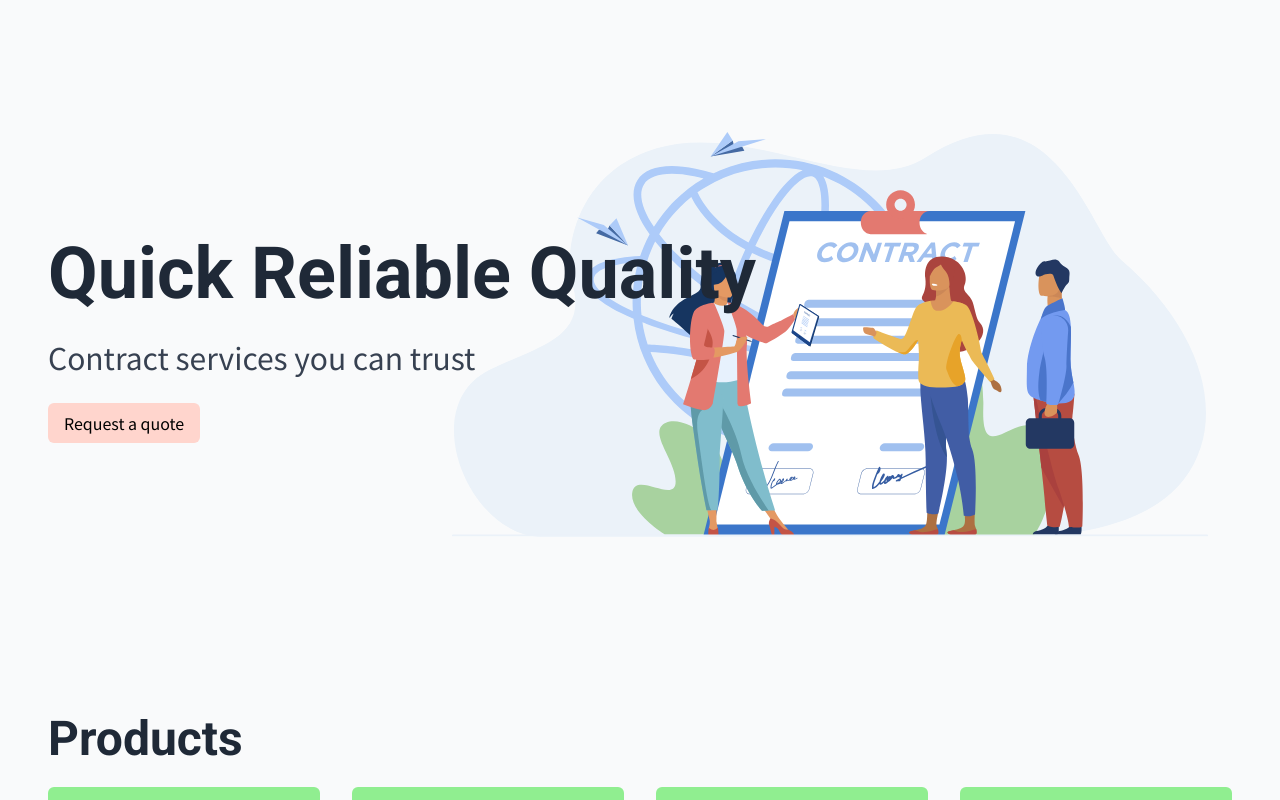
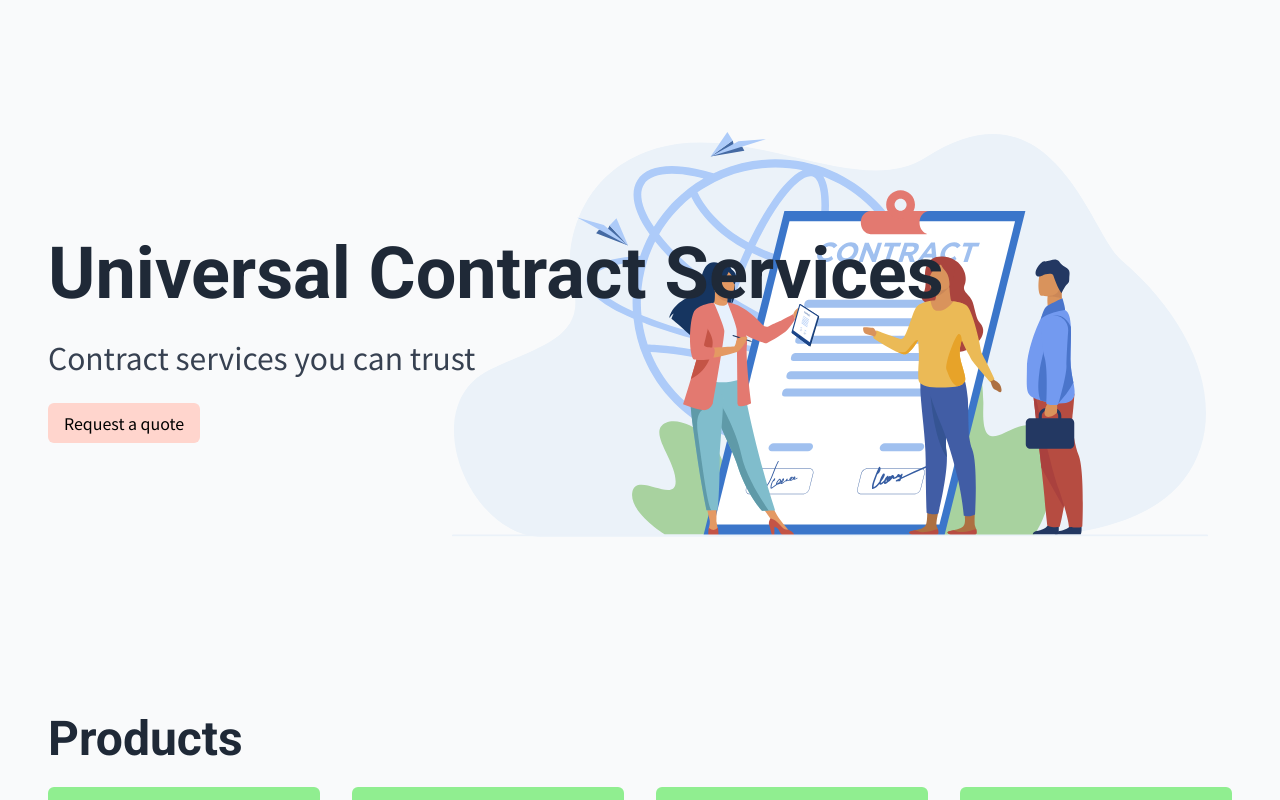
Before and after one commit to djatwood/ucstn, a Svelte app: page / in a window 1280 px wide. Shown: the top 800 px of the page. Built offline with nearby package versions, Linux system fonts and the light colour scheme.

Commit message:
updated header

```diff
--- a/src/sections/header.svelte
+++ b/src/sections/header.svelte
@@ -15,7 +15,7 @@
 
 <section class="flex flex-col justify-center">
   <div class="content-width">
-    <h1 class="mb-4 text-7xl leading-snug">Quick Reliable Quality</h1>
+    <h1 class="mb-4 text-7xl leading-snug">Universal Contract Services</h1>
     <p class="text-3xl">Contract services you can trust</p>
     <button class="px-4 py-2 mt-4 bg-black rounded-md">
       Request a quote
```
